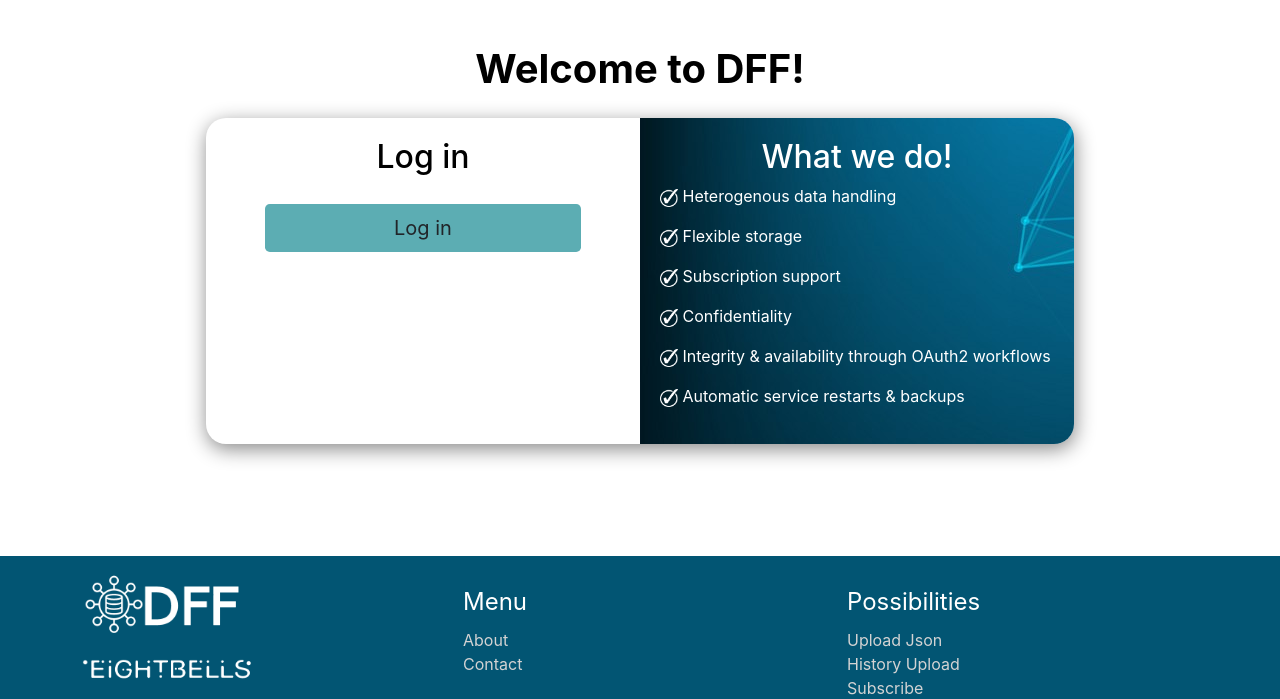
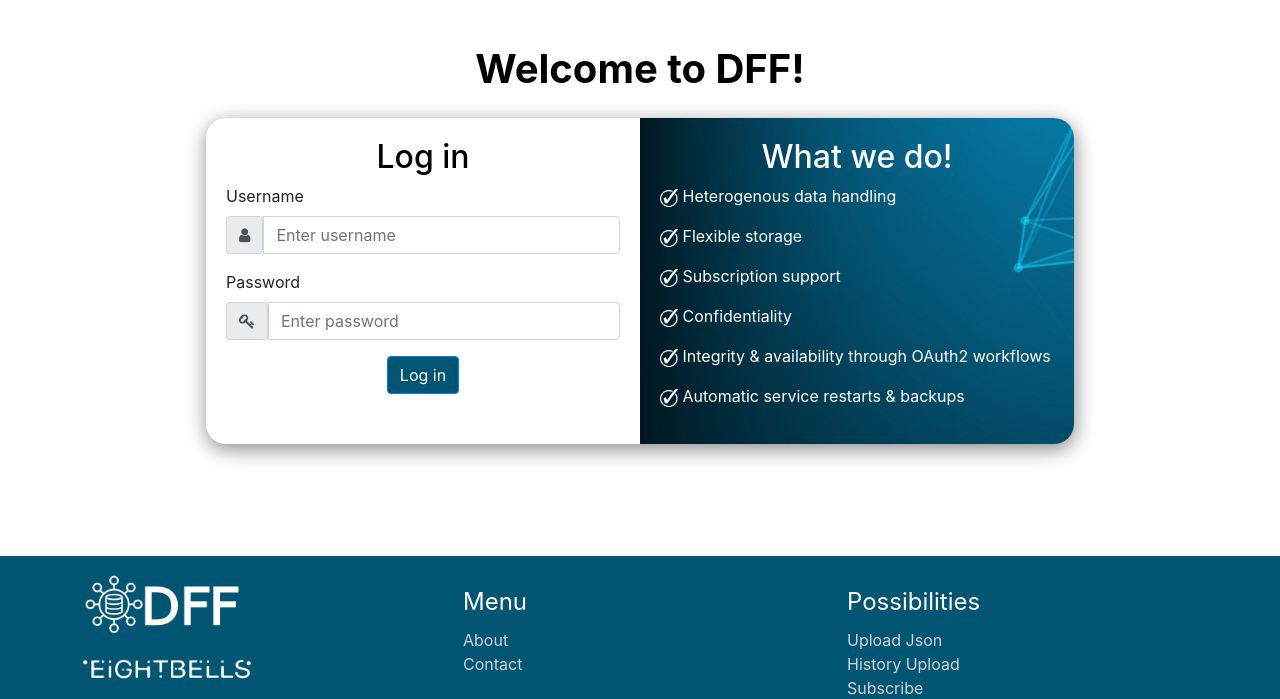
Before and after one commit to HORSE-EU-Project/Pre-Processing, a Flask app: page / in a window 1280 px wide. Shown: the part 66-765 px from the top of the page. Run offline with Flask 2, Linux system fonts and the light colour scheme; parts of the project's set-up code (start-up, migrations or seed data) failed here and were passed over; some libraries are stand-ins or nearby versions.

Commit message:
index.html custom login page

```diff
--- a/app.py
+++ b/app.py
@@ -64,15 +64,27 @@ def load_user(user_id):
 UPLOAD_FOLDER = 'static/json'
 app.config['UPLOAD_FOLDER'] =  UPLOAD_FOLDER
 
-@app.route('/')
+@app.route('/', methods= ['GET', 'POST'])
 @decoratorCheckAppOrg
 def index():
+
+    # do anything you want
     if current_user.is_authenticated:
         #Successfully authenticated
         token = User.get_field("id", current_user.id, "user", "token")
         return render_template('main.html', name = current_user.name, email = current_user.email, tkn = token)
+
     else:
-        return render_template('index.html')
+        if request.method == 'POST':
+            username_data = request.form.get('username')
+            password_data = request.form.get('password')
+            print(username_data,password_data)
+
+            return render_template('index.html')
+
+        else:
+
+            return render_template('index.html')
 
 # @app.route('/bbbb', methods= ["GET"])
 # @decoratorCheckAppOrg
--- a/templates/index.html
+++ b/templates/index.html
@@ -31,12 +31,33 @@
           <div class="row" style="border-radius:20px;display: flex; margin-bottom: 5%; margin: 5%; box-shadow: 1px 5px 20px #888888; margin-top: 2%; margin-left: auto;margin-right: auto;  width:70%;">
 
             <div class="column" style="border-radius: 20px 0px 0px 20px;width: 50%;padding: 20px;">
+              <h2 style="color:black;text-align: center;">Log in</h2>
+
+              <form method="post">
+                {% if m in error_message %}
+                <p>{{m}}</p>
+              {% endif %}
+                <label for="username">Username</label>
+                <div class="input-group mb-3">
+                  <span class="input-group-text" id="basic-addon1"><i class="fa fa-user" aria-hidden="true"></i></span>
+                  <input type="text" class="form-control" id="username"  name="username" placeholder="Enter username" required>
+                </div>
+
+                <label for="password">Password</label>
+                <div class="input-group mb-3">
+                  <span class="input-group-text" id="basic-addon1"><i class="fa fa-key" aria-hidden="true"></i></span>
+                  <input type="password" class="form-control" id="password" name="password"  placeholder="Enter password" required>
+                </div>
+
+                <center><button type="submit" style="background-color: #025573;" class="btn btn-primary">Log in</button></center>
+
+              </form>
+              <!--
                   <h2 style="color:black;text-align: center;">Log in</h2>
                   <div class="column text-center" >
                       <button class="btn btn-lg" style="width: 80%; margin:5%; background-color: #5cadb3;" role="button" data-bs-toggle="button" onclick='window.location.href="/login"'>Log in</button>
                   </div>
-
-
+              -->
               </div>
               <div class="column" style="border-radius: 0px 20px 20px 0px;width: 50%;padding: 20px; background-image: url('../static/back.jpg');">
                   <h2 style="color:black;text-align: center; color:white;">What we do!</h2>
```
